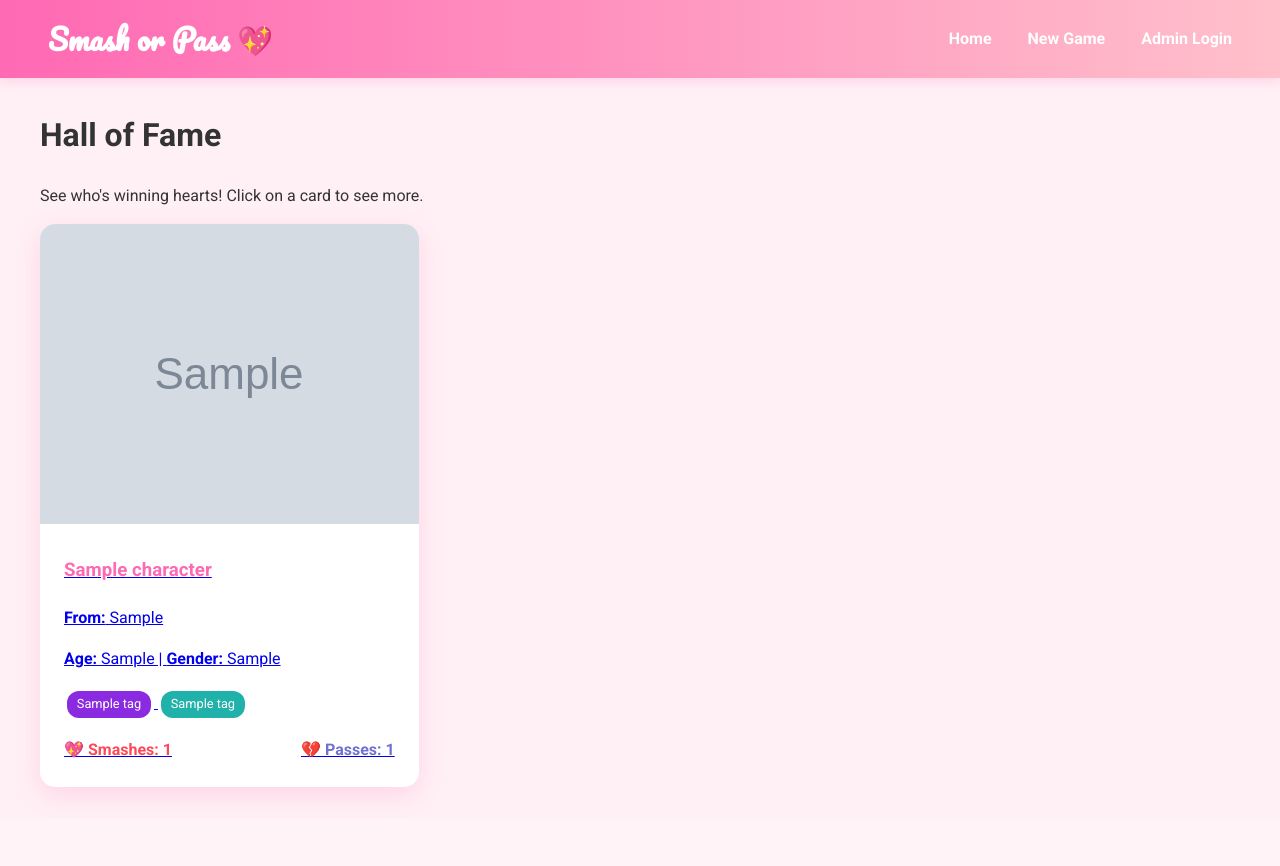
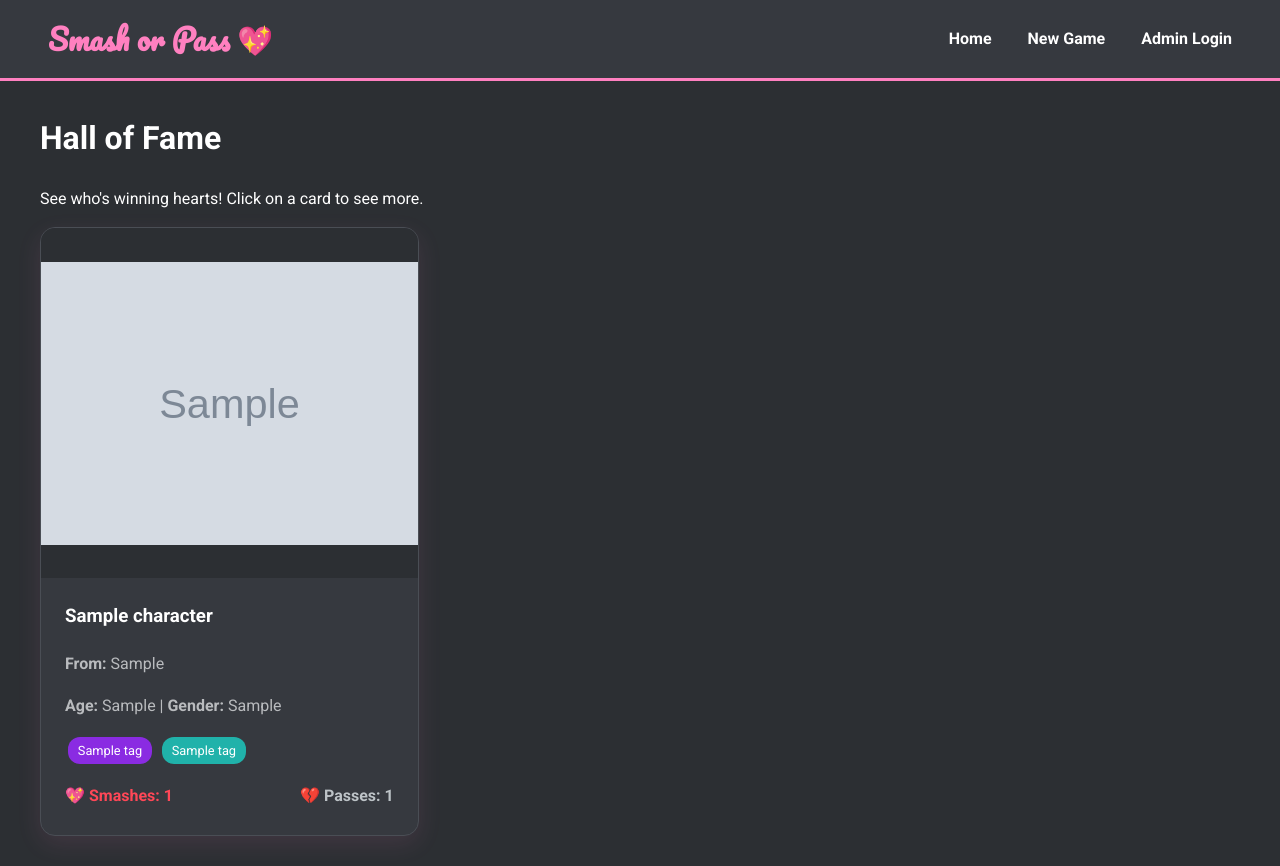
Before and after one commit to ClearLite/SoP-Thing, a Flask app: page / in a window 1280 px wide. Before the commit the page ends 800 px from the top, so only its background shows below. Run offline with Flask 3, Linux system fonts and the light colour scheme; tables that the repository leaves empty hold one stand-in row (values such as "Sample post"); grey boxes marked "Sample" are stand-in pictures.

Commit message:
Update style.css

```diff
--- a/app/static/css/style.css
+++ b/app/static/css/style.css
@@ -1,13 +1,14 @@
 /* app/static/css/style.css */
 :root {
-    --primary-color: #FF69B4; /* Hot Pink */
-    --secondary-color: #FFC0CB; /* Pink */
-    --background-color: #FFF0F5; /* Lavender Blush */
-    --text-color: #333;
-    --card-bg: #FFFFFF;
-    --shadow-color: rgba(255, 105, 180, 0.2);
+    --primary-color: #ff80c0; /* Brighter Pink */
+    --secondary-color: #ffbadc; /* Lighter Pink */
+    --background-color: #2c2f33; /* Dark Grey */
+    --surface-color: #36393f; /* Slightly Lighter Grey for cards */
+    --text-color: #ffffff;
+    --text-muted-color: #b9bbbe;
+    --shadow-color: rgba(255, 128, 192, 0.1);
     --heart-smash: #ff4757;
-    --heart-pass: #706fd3;
+    --heart-pass: #bdc3c7;
 }
 
 body {
@@ -26,40 +27,40 @@ body {
 
 /* Navigation */
 nav {
-    background: linear-gradient(90deg, var(--primary-color), var(--secondary-color));
+    background: var(--surface-color);
     color: white;
     padding: 1rem 2rem;
     display: flex;
     justify-content: space-between;
     align-items: center;
-    box-shadow: 0 4px 10px var(--shadow-color);
+    border-bottom: 3px solid var(--primary-color);
 }
 nav a {
     color: white;
     text-decoration: none;
     margin: 0 1rem;
     font-weight: bold;
-    transition: transform 0.2s;
+    transition: color 0.2s;
 }
 nav a:hover {
-    transform: scale(1.1);
+    color: var(--primary-color);
 }
 nav .logo {
     font-family: 'Pacifico', cursive;
     font-size: 1.8rem;
+    color: var(--primary-color);
 }
 
 /* Forms */
 .form-container {
-    background: var(--card-bg);
+    background: var(--surface-color);
     padding: 2rem;
     border-radius: 15px;
     box-shadow: 0 8px 25px var(--shadow-color);
     max-width: 600px;
+    border: 1px solid #4a4e55;
 }
-.form-group {
-    margin-bottom: 1.5rem;
-}
+.form-group { margin-bottom: 1.5rem; }
 .form-group label {
     display: block;
     margin-bottom: 0.5rem;
@@ -88,40 +92,52 @@ nav .logo {
     text-transform: uppercase;
 }
 .btn:hover {
-    background: #ff85c1;
+    background: var(--secondary-color);
     transform: translateY(-2px);
     box-shadow: 0 4px 15px var(--shadow-color);
 }
 
-/* Character Grid */
-.character-grid {
+/* Home Page Grid & Cards */
+.character-grid, .additional-images-grid {
     display: grid;
     grid-template-columns: repeat(auto-fill, minmax(280px, 1fr));
     gap: 2rem;
 }
+.card-container {
+    position: relative; /* For positioning delete button */
+}
+.character-card-link { text-decoration: none; }
 .character-card {
-    background: var(--card-bg);
+    background: var(--surface-color);
     border-radius: 15px;
     overflow: hidden;
     box-shadow: 0 8px 25px var(--shadow-color);
     transition: transform 0.3s, box-shadow 0.3s;
+    border: 1px solid #4a4e55;
+    display: flex;
+    flex-direction: column;
+    height: 100%;
 }
 .character-card:hover {
     transform: translateY(-10px);
-    box-shadow: 0 12px 30px rgba(255, 105, 180, 0.4);
+    box-shadow: 0 12px 30px rgba(255, 128, 192, 0.2);
+    border-color: var(--primary-color);
 }
-.character-card img {
+.image-container {
     width: 100%;
-    height: 300px;
-    object-fit: cover;
+    height: 350px;
+    background-color: var(--background-color); /* BG for contained images */
+    display: flex;
+    align-items: center;
+    justify-content: center;
 }
-.card-info {
-    padding: 1.5rem;
+.image-container img {
+    max-width: 100%;
+    max-height: 100%;
+    object-fit: contain; /* THIS FIXES THE IMAGE FITTING */
 }
-.card-info h3 {
-    margin-top: 0;
-    color: var(--primary-color);
-}
+.card-info { padding: 1.5rem; color: var(--text-muted-color); }
+.card-info h3 { margin-top: 0; color: var(--text-color); }
 .tags .tag {
     display: inline-block;
     padding: 0.2rem 0.6rem;
```
Also changed, not shown: other parts of app/static/css/style.css (+46 -48 lines).
